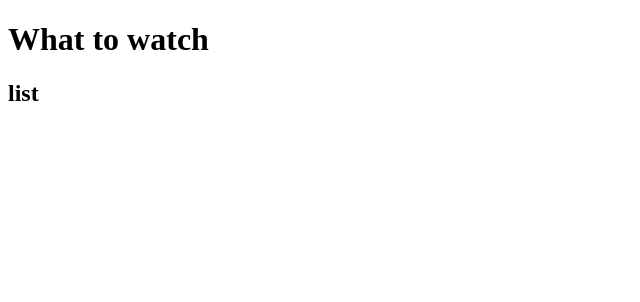
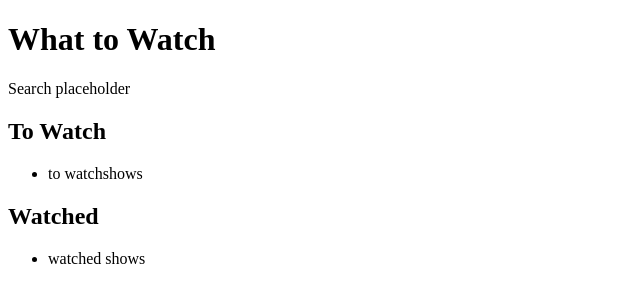
Before and after one commit to benjaminlthornton/what_to_watch, a React app: page / in a window 1280 px wide. Shown: the top 302 px of the page, without its empty margins (0-640 px from the left). Built offline with nearby package versions, Linux system fonts and the light colour scheme; the HTML template or start-up script is replaced by a standard one.

Commit message:
Started Watched.jsx

```diff
--- a/client/src/components/Home.jsx
+++ b/client/src/components/Home.jsx
@@ -1,4 +1,4 @@
-import React from 'react'
+import React from 'react';
 import axios from 'axios';
 
 // Huzzah for jsx!
@@ -48,7 +48,22 @@ class Home extends React.Component {
 
   render() {
    return (
-    <h2>list</h2>
+     <>
+     <h1>What to Watch</h1>
+      <div>Search placeholder</div>
+      <h2>To Watch</h2>
+      <div className="toWatch">
+        <ul className="userShowList">
+          <li>to watchshows</li>
+        </ul>
+      </div>
+      <h2>Watched</h2>
+      <div className="Watched">
+        <ul className="userShowList">
+          <li>watched shows</li>
+        </ul>
+      </div>
+    </>
     )
   }
 }
--- /dev/null
+++ b/client/src/components/toWatch.jsx
@@ -0,0 +1,5 @@
+import React from 'react';
+
+export default function toWatch({ show }) {
+
+}
--- a/client/src/index.jsx
+++ b/client/src/index.jsx
@@ -7,10 +7,7 @@ const root = createRoot(document.getElementById("root"));
 // Huzzah for jsx!
 function App() {
  return (
-  <>
-    <h1>What to watch</h1>
-    <Home />
-  </>
+  <Home />
   )
 }
 
```
Also changed, not shown: client/src/components/Show.jsx (deleted), client/src/components/Watched.jsx (added).
